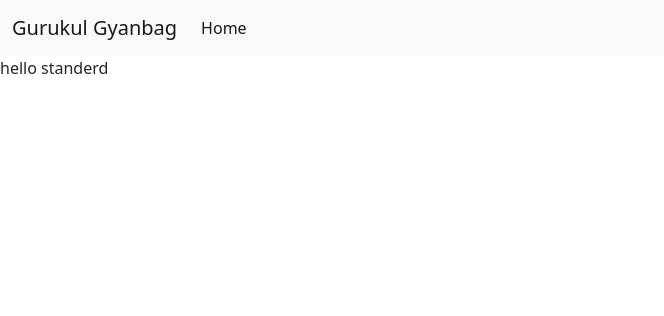
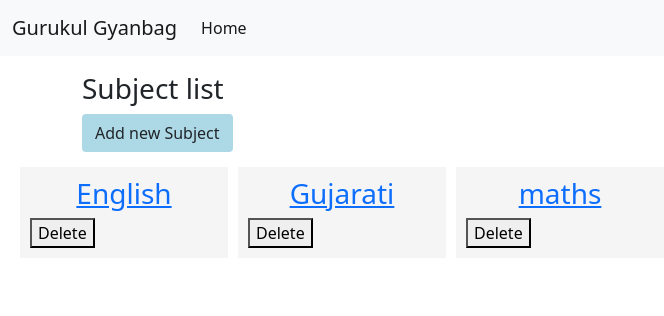
Before and after one commit to shubhamvora05/marks_management_system, a Django app: page /2 in a window 1280 px wide. Shown: the top 316 px of the page, without its empty margins (0-664 px from the left). Run offline with Django 3.2, Linux system fonts and the light colour scheme; data comes from the database, SQL or seed files in the repository; some libraries are stand-ins or nearby versions.

Commit message:
subject page completed

```diff
--- a/marksApp/forms.py
+++ b/marksApp/forms.py
@@ -6,3 +6,8 @@ class standerdForm(forms.ModelForm):
     class Meta:
         model = Standerd
         fields = ('Std','Medium','Div',)
+
+class subjectForm(forms.ModelForm):
+    class Meta:
+        model = subject
+        fields = ('subject_Name',)
--- a/marksApp/models.py
+++ b/marksApp/models.py
@@ -36,7 +36,7 @@ class studentInfo(models.Model):
 class subject(models.Model):
     id=models.AutoField(primary_key=True)
     subject_Name=models.CharField(max_length=30)
-    studentStd=models.ForeignKey(Standerd, on_delete=models.CASCADE)
+    subjectStd=models.ForeignKey(Standerd, on_delete=models.CASCADE)
 
     def __str__(self):
         return self.subject_Name
--- a/marksApp/templates/MarksApp/standerdDetails.html
+++ b/marksApp/templates/MarksApp/standerdDetails.html
@@ -2,4 +2,98 @@
 
 {% block title%}{% endblock  %}
 
-{% block body %}hello standerd{% endblock  %}
+{% block body %}
+
+<style>
+.colCrop {
+    width: 208px;
+    -ms-flex-preferred-size: 0;
+    /* flex-basis: 0; */
+    /* -webkit-box-flex: 1; */
+    -ms-flex-positive: 1;
+    /* flex-grow: 1; */
+    /* max-width: 19%; */
+    background: whitesmoke;
+    padding: 10px;
+    margin: 5px;
+}
+.rowCrop {
+    display: -webkit-box;
+    display: -ms-flexbox;
+    display: flex;
+    -ms-flex-wrap: wrap;
+    flex-wrap: wrap;
+    margin:10px 15px;
+
+}
+.containerCrop {
+    max-width: 100%;
+}
+
+</style>
+
+<!--add new subject modal-->
+
+<div class="container mt-3">
+  <div class="row">
+    <div class="col-10.5 mr-auto">
+      <h3 class="h3Crop" >Subject list</h3>
+    </div>
+    <div class="col-1.5">
+<button type="button" class="btn mr-2 " style="background-color:lightblue" data-toggle="modal" data-target="#subjectModal">
+Add new Subject
+</button>
+    </div>
+  </div>
+</div>
+
+<div class="modal fade" id="subjectModal" tabindex="-1" aria-labelledby="subjectModal" aria-hidden="true">
+  <div class="modal-dialog">
+    <div class="modal-content">
+      <div class="modal-header">
+        <h5 class="modal-title" id="subjectModalTitle">Add new subject</h5>
+        <button type="button" class="close" data-dismiss="modal" aria-label="Close">
+          <span aria-hidden="true">&times;</span>
+        </button>
+      </div>
+      <div class="modal-body">
+
+<!--Add new subject Form-->
+
+        <form action= "/{{StanderdId}}" method='post' enctype="multipart/form-data">
+           {% csrf_token %}
+           {{subjectForm.as_p}}
+        <button type="submit" name="AddNewSubject" value="1" class="btn btn-primary">Submit</button>
+        </form>
+
+      </div>
+    </div>
+  </div>
+</div>
+
+
+<!--subject showing on each standerd page-->
+
+<div class="containerCrop">
+  <div class="rowCrop">
+      {% for Subject in allSubject %}
+     <a href="/{{Standerd.Id}}/{{Subject.id}}"> <div class="colCrop">
+          <center><h3>{{Subject.subject_Name}}</h3>
+      </center>
+    <form action="/{{StanderdId}}" method="POST">
+    {% csrf_token %}
+    <button type=submit name='deleteSubject' value='{{Subject.id}}'>Delete</button>
+    </form>
+    </a>
+
+      </div>
+      {% if forloop.counter|divisibleby:4%}
+  </div>
+    <div class="rowCrop">
+      {% endif %}
+      {% endfor %}
+  </div>
+</div>
+
+
+{% endblock  %}
--- a/marksApp/views.py
+++ b/marksApp/views.py
@@ -3,7 +3,7 @@ from django.contrib.auth.models import User
 from django.contrib.auth import authenticate,  login, logout
 from django.contrib.auth.forms import UserChangeForm
 from marksApp.models import studentInfo,Standerd, subject, Marks
-from marksApp.forms import standerdForm
+from marksApp.forms import standerdForm, subjectForm
 from django.http import HttpResponse
 from django.contrib import messages
 
@@ -30,4 +30,20 @@ def userHome(request):
 
 def standerdHandling(request,StanderdId):
 
-    return render(request, 'MarksApp/standerdDetails.html')
+    subForm = subjectForm()
+
+    if request.POST.get("deleteSubject"):
+        subject.objects.filter(id=request.POST.get("deleteSubject")).delete()
+
+
+    if request.POST.get("AddNewSubject"):
+        form = subjectForm(request.POST)
+        if form.is_valid():
+            fromSave=form.save(commit=False)
+            fromSave.subjectStd = Standerd.objects.get(Id=StanderdId)
+            fromSave.save()
+        return redirect('/'+str(StanderdId))
+
+    allSubject = subject.objects.filter(subjectStd=StanderdId)
+    context={'allSubject':allSubject,'subjectForm':subForm,'StanderdId':StanderdId }
+    return render(request, 'MarksApp/standerdDetails.html',context)
```
Also changed, not shown: db.sqlite3, marksApp/migrations/0001_initial.py.
